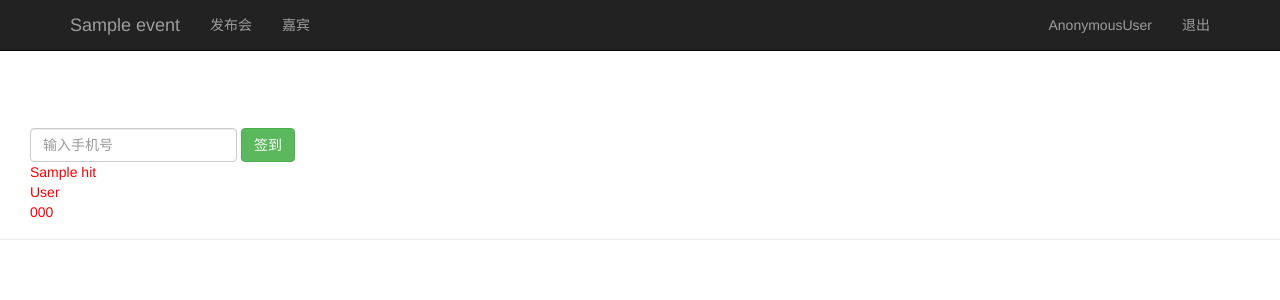
After one commit to wangk690/guest, a Django app: template sign/templates/sign_index.html in a window 1280 px wide. The commit adds this page. Shown: the top 300 px of the page. Run offline with Django 3.2, Linux system fonts and the light colour scheme; the template is opened without the code that fills it: most values are stand-ins (such as "Sample title", 1, 10 or a date in 2020); some libraries are stand-ins or nearby versions.

Commit message:
-m添加签到操作及页面

```diff
--- a/guest/urls.py
+++ b/guest/urls.py
@@ -24,4 +24,6 @@ urlpatterns = [
     url(r'^guest_manage/$', views.guest_manage),
     url(r'^accounts/login/$', views.index),
     url(r'^search_name/$', views.search_name),
+    url(r'^sign_index/(?P<event_id>[0-9]+)/$', views.sign_index),
+    url(r'^sign_index_action/(?P<event_id>[0-9]+)/$', views.sign_index_action),
 ]
--- a/process.txt
+++ b/process.txt
@@ -1,3 +1,6 @@
 3.5 peizhi MySQL  ---  nueguo
 
 5.4 sign
+
+
+(?P<event_id>[0-9]+) 怎么理解
--- a/sign/templates/event_manage.html
+++ b/sign/templates/event_manage.html
@@ -50,7 +50,7 @@
     		<table class="table table-striped">
     			<thead>
     				<tr>
-    					<th>id</th><th>名称</th><th>状态</th><th>地址</th><th>时间</th>
+    					<th>id</th><th>名称</th><th>状态</th><th>地址</th><th>时间</th><th>签到</th>
     				</tr>
     			</thead>
 
@@ -62,6 +62,9 @@
     						<td>{{ event.status }}</td>
     						<td>{{ event.address }}</td>
     						<td>{{ event.start_time }}</td>
+                            <td>
+                                <a href="/sign_index/{{event.id}}/" target='{{event.id}}_blank'>sign</a>
+                            </td>
     					</tr>
     				{% endfor %}
     			</tbody>
--- /dev/null
+++ b/sign/templates/sign_index.html
@@ -0,0 +1,53 @@
+<!DOCTYPE html>
+<html lang="zh-CN">
+<head>
+    <meta charset="UTF-8">
+    {% load bootstrap3 %}
+    {% bootstrap_css %}
+    {% bootstrap_javascript %}
+    <title>Sign Page</title>
+</head>
+<body>
+    <!--h1>Login Success!</h1-->
+    <!--div style="float: right;">
+    	<a>嘿！{{ user }} 欢迎</a><hr>
+    </div-->
+
+    <!--导航栏-->
+    <nav class="navbar navbar-inverse navbar-fixed-top">
+    	<div class="container">
+    		<div class="navbar-header">
+    			<a href="#" class="navbar-brand"> {{event.name}} </a>
+    		</div>
+    		<div id='navbar' class="collapse navbar-collapse">
+    			<ul class='nav navbar-nav'>
+    				<li><a href="/event_manage/">发布会</a></li>
+    				<li><a href="/guest_manage">嘉宾</a></li>
+    			</ul>
+    			<ul class="nav navbar-nav navbar-right">
+    				<li><a href="#">{{user}}</a></li>
+    				<li><a href="/logou/">退出</a></li>
+    			</ul>
+    		</div>
+    	</div>
+    </nav>
+
+    <!--签到功能-->
+    <div class='page-header' style="padding-top: 80px;">
+    	<div id='navbar' class="navbar-collapse collapse">
+    		<form class="navbar-form" method="post" action="/sign_index_action/{{event.id}}/">
+    			<div class="form-group">
+    				<input type="text" name="phone" placeholder="输入手机号" class="form-control">
+    			</div>
+    			<button type="submit" class="btn btn-success">签到</button>
+                {% csrf_token %}
+                <font color='red'>
+                    <br>{{ hit }}
+                    <br>{{ guest.realname }}
+                    <br>{{ guest.phone }}
+                </font>
+    		</form>
+    	</div>
+    </div>
+
+</html>
```
Also changed, not shown: sign/views.py (+28 -1 lines), db.sqlite3.
